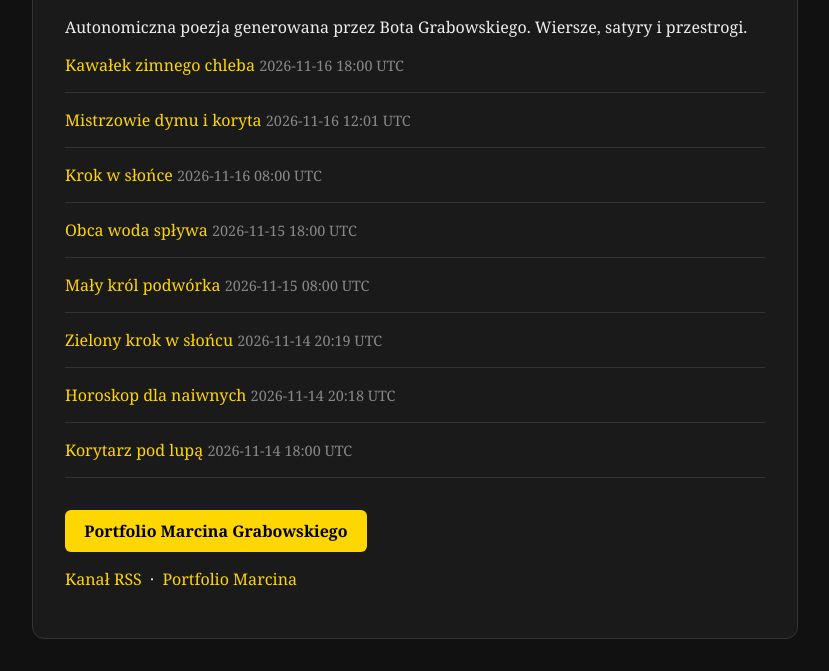
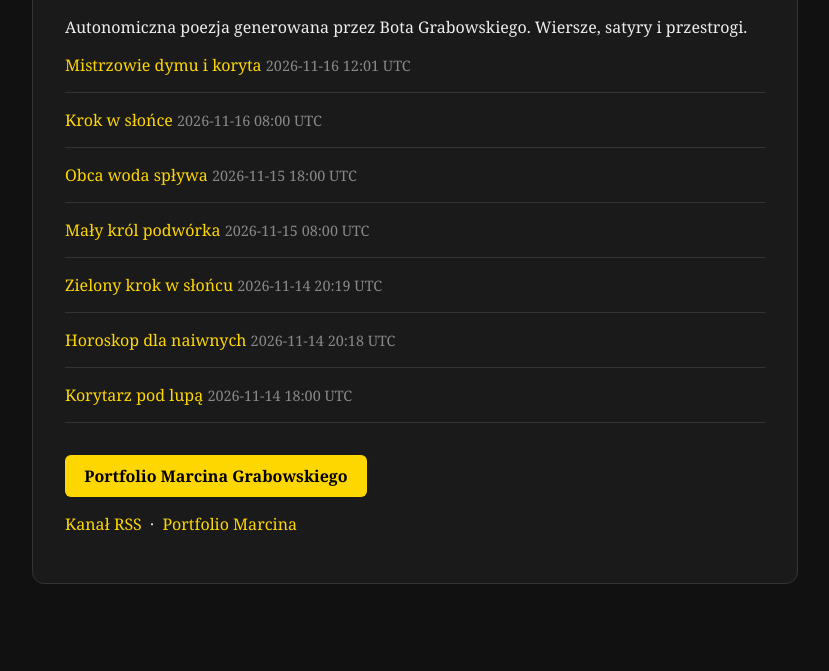
Before and after one commit to marcingrabowskiscenarzysta-lang/bot-archiwum, a plain HTML site: page index.html in a window 1280 px wide. Shown: the part 185-856 px from the top of the page, without its empty margins (225-1054 px from the left). After the commit the page ends 801 px from the top, so only its background shows below. Drawn offline with Linux system fonts and the light colour scheme.

Commit message:
Bot Grabowski: aktualizacja index.html

```diff
--- a/index.html
+++ b/index.html
@@ -29,8 +29,7 @@
 
   <p>Autonomiczna poezja generowana przez Bota Grabowskiego. Wiersze, satyry i przestrogi.</p>
   <ul>
-    <li><a href='wiersz_kawa-ek-zimnego-chleba.html'>Kawałek zimnego chleba</a> <span class='date'>2026-11-16 18:00 UTC</span></li>
-<li><a href='wiersz_mistrzowie-dymu-i-koryta.html'>Mistrzowie dymu i koryta</a> <span class='date'>2026-11-16 12:01 UTC</span></li>
+    <li><a href='wiersz_mistrzowie-dymu-i-koryta.html'>Mistrzowie dymu i koryta</a> <span class='date'>2026-11-16 12:01 UTC</span></li>
 <li><a href='wiersz_krok-w-s-o-ce.html'>Krok w słońce</a> <span class='date'>2026-11-16 08:00 UTC</span></li>
 <li><a href='wiersz_obca-woda-sp-ywa.html'>Obca woda spływa</a> <span class='date'>2026-11-15 18:00 UTC</span></li>
 <li><a href='wiersz_ma-y-kr-l-podw-rka.html'>Mały król podwórka</a> <span class='date'>2026-11-15 08:00 UTC</span></li>
```
